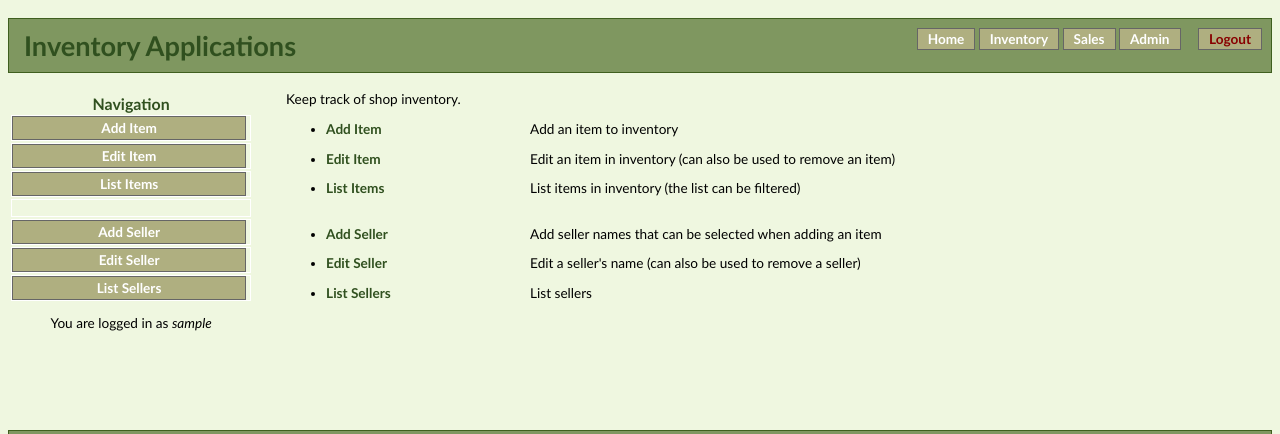
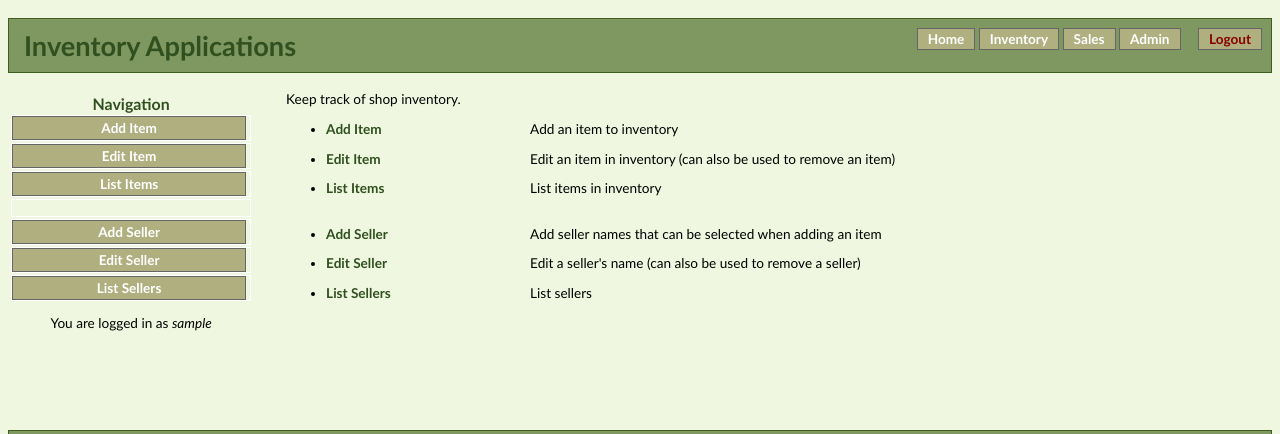
Before and after one commit to adamestein/shopowner, a Django app: page /shopowner/inventory/ in a window 1280 px wide. Shown: the top 434 px of the page. Run offline with Django 3.2, Linux system fonts and the light colour scheme; the visitor is signed in with stand-in values (Sample User, id 1); parts of the project's set-up code (start-up, migrations or seed data) failed here and were passed over.

Commit message:
Take out that list can be filtered until we're ready to implement it

```diff
--- a/inventory/templates/inventory_home.html
+++ b/inventory/templates/inventory_home.html
@@ -31,7 +31,7 @@
         <li class="aligned_bullet">
             <a class="aligned_link" href="/shopowner/inventory/list/">List Items</a>
             <span class="aligned_desc">
-                List items in inventory (the list can be filtered)
+                List items in inventory
             </span>
         </li>
 
```
